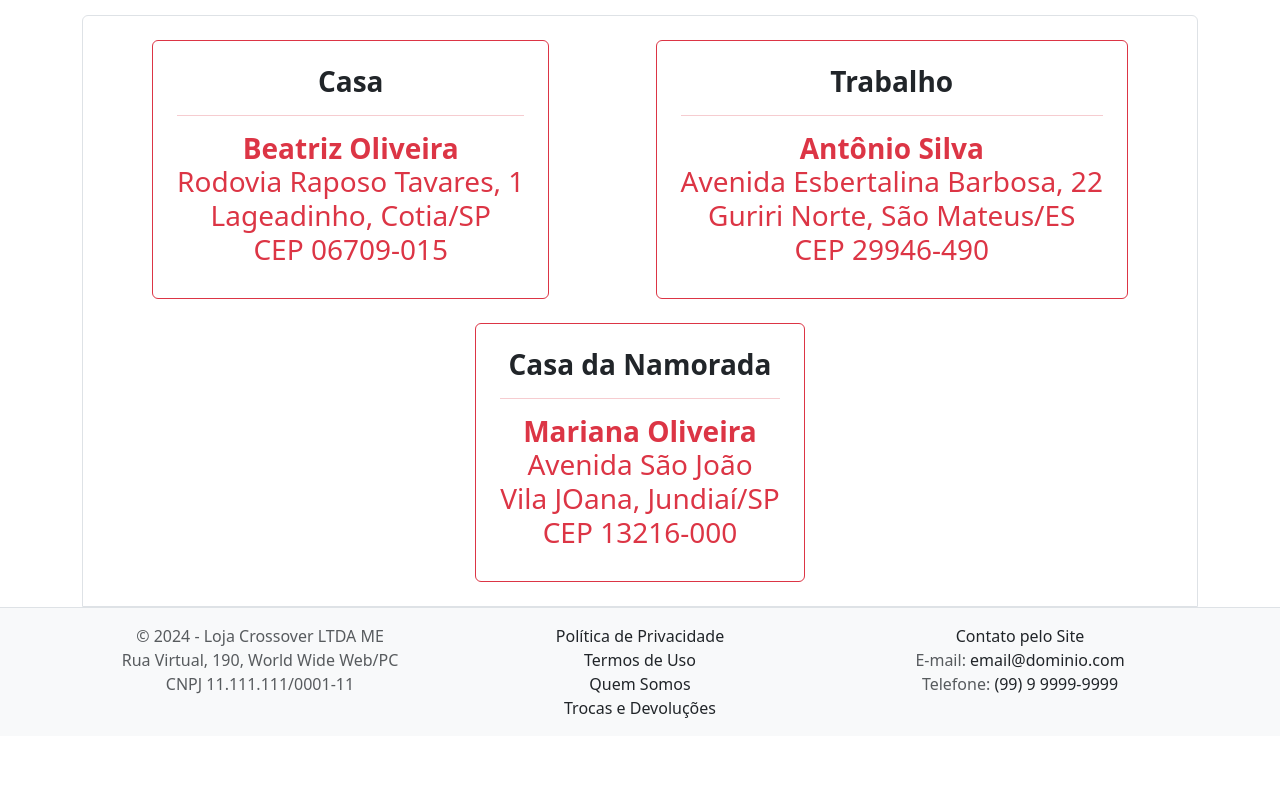
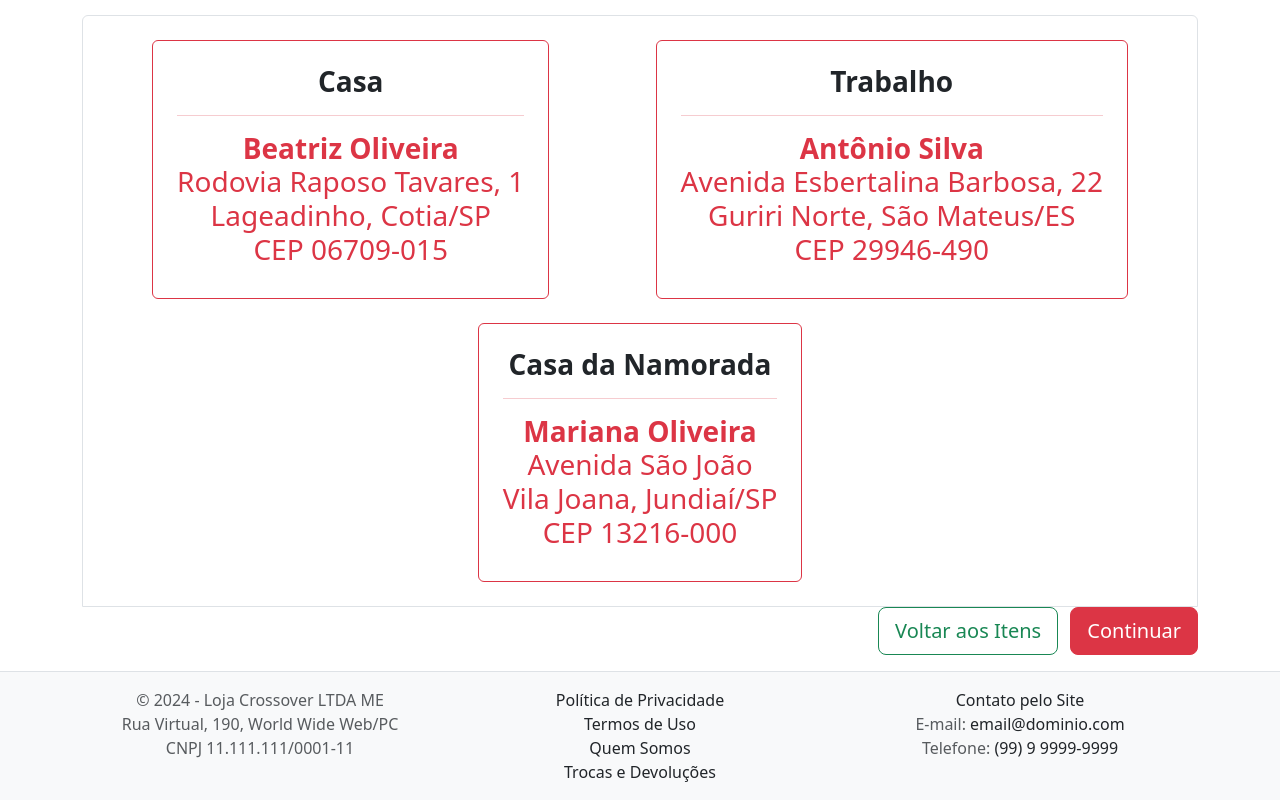
Before and after one commit to Captain-not-so-obvious/loja-crossover, a website: page fechamento_endereco.html in a window 1280 px wide. Shown: the part 303-1103 px from the top of the page. Before the commit the page ends 1039 px from the top, so only its background shows below. Drawn offline with nearby package versions, Linux system fonts and the light colour scheme.

Commit message:
Update fechamento_endereco.html

```diff
--- a/fechamento_endereco.html
+++ b/fechamento_endereco.html
@@ -58,7 +58,7 @@
           Selecione o endereço de entrega e clique em <b>Continuar</b> para prosseguir para a <b>seleção da forma de pagamento</b>.
         </h3>
         <div class="d-flex justify-content-around flex-wrap border rounded-top pt-4 px-3">
-          <div class="mb-4 mx-2">
+          <div class="mb-4 mx-2 flex-even">
             <input type="radio" class="btn-check" name="endereco"
                             autocomplete="off" id="end1">
                         <label class="btn btn-outline-danger p-4 h-100 w-100" for="end1"><h3>
@@ -70,7 +70,7 @@
               CEP 06709-015
             </h3></label>
           </div>
-          <div class="mb-4 mx-2">
+          <div class="mb-4 mx-2 flex-even">
             <input type="radio" class="btn-check" name="endereco"
                             autocomplete="off" id="end2">
                         <label class="btn btn-outline-danger p-4 h-100 w-100" for="end2"><h3>
@@ -82,7 +82,7 @@
               CEP 29946-490
             </h3></label>
           </div>
-          <div class="mb-4 mx-2">
+          <div class="mb-4 mx-2 flex-even">
             <input type="radio" class="btn-check" name="endereco"
                             autocomplete="off" id="end3">
                         <label class="btn btn-outline-danger p-4 h-100 w-100" for="end3"><h3>
@@ -90,11 +90,15 @@
               <hr>
               <b>Mariana Oliveira</b><br>
               Avenida São João<br>
-              Vila JOana, Jundiaí/SP<br>
+              Vila Joana, Jundiaí/SP<br>
               CEP 13216-000
             </h3></label>
           </div>
         </div>
+        <div class="text-end">
+          <a href="/fechamento_itens.html" class="btn btn-outline-success btn-lg mb-3">Voltar aos Itens</a>
+          <a href="/fechamento_pagamento.html" class="btn btn-danger btn-lg ms-2 mb-3">Continuar</a>
+      </div>
       </div>
     </main>
     <footer class="border-top text-muted bg-light">
```
